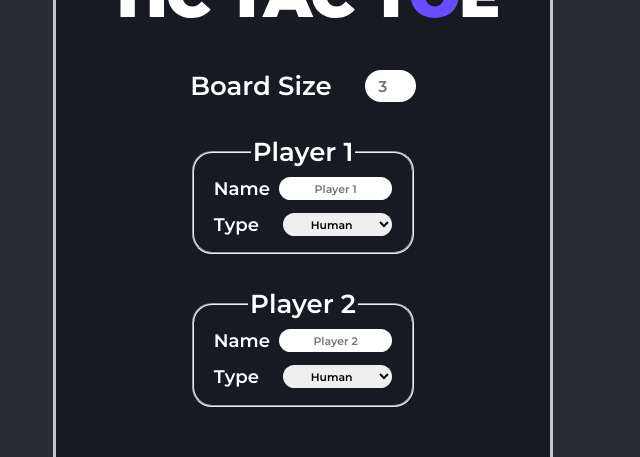
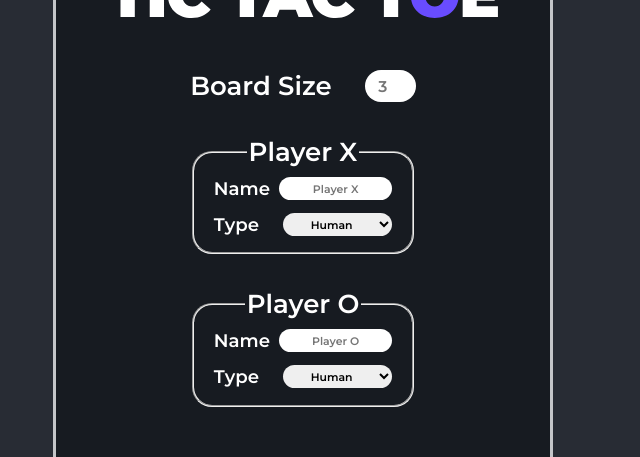
Before and after one commit to tomas-sucena/2025-FEUP-IA, a React (Create React App) app in the folder proj1/: page /menu/new-game in a window 1280 px wide. Shown: the part 187-644 px from the top of the page, without its empty margins (337-977 px from the left). Built offline with nearby package versions, Linux system fonts and the light colour scheme.

Commit message:
feat(proj1): pass variables to game

```diff
--- a/proj1/src/components/Board.tsx
+++ b/proj1/src/components/Board.tsx
@@ -20,7 +20,7 @@ interface BoardProps {
   /** the index of the small board the next player has to play in */
   nextSmallBoardIndex: number;
   /** a function to be called when a tile is clicked */
-  onTileClick: (smallBoardIndex: number, tileIndex: number) => void;
+  handleTileClick: (smallBoardIndex: number, tileIndex: number) => void;
 }
 
 export default function Board({
@@ -28,7 +28,7 @@ export default function Board({
   board,
   smallBoards,
   nextSmallBoardIndex,
-  onTileClick,
+  handleTileClick,
 }: BoardProps) {
   // set the board size in CSS
   const style = { '--size': size } as React.CSSProperties;
@@ -42,7 +42,7 @@ export default function Board({
           disabled={
             nextSmallBoardIndex >= 0 && nextSmallBoardIndex !== smallBoardIndex
           }
-          onTileClick={onTileClick.bind(null, smallBoardIndex)}
+          handleTileClick={handleTileClick.bind(null, smallBoardIndex)}
         />
       ))}
     </div>
--- /dev/null
+++ b/proj1/src/components/NewGameMenu.tsx
@@ -0,0 +1,65 @@
+import { useNavigate } from 'react-router';
+import { GameState } from '../game/state';
+import { GamePlayer } from '../game/player';
+
+// components
+import PlayerMenu from './PlayerMenu';
+
+const parsePlayer = (data: FormData, symbol: string): GamePlayer => {
+  const player = `player-${symbol}`;
+  const name: string =
+    data.get(`${player}-name`)?.toString() ?? `Player ${symbol}`;
+  const type: string = data.get(`${player}-type`)!.toString();
+  const depth: number = Number(data.get(`${player}-depth`)?.toString());
+
+  return type === 'Human'
+    ? GamePlayer.human(name, symbol)
+    : GamePlayer.AI(name, symbol, depth);
+};
+
+export default function NewGameMenu() {
+  const navigate = useNavigate();
+
+  // a function to store the form data and redirect to the game
+  const handleSubmit = (event: React.FormEvent<HTMLFormElement>) => {
+    // prevent the event from sending the request
+    event.preventDefault();
+
+    // fetch the form data
+    const data = new FormData(event.currentTarget);
+
+    // initialize the game variables
+    const state = GameState.fromSize(Number(data.get('size')) || 3);
+    const playerX = parsePlayer(data, 'X');
+    const playerO = parsePlayer(data, 'O');
+
+    // store the game variables
+    localStorage.setItem('state', JSON.stringify(state));
+    localStorage.setItem('player-X', JSON.stringify(playerX));
+    localStorage.setItem('player-O', JSON.stringify(playerO));
+
+    navigate('/game');
+  };
+
+  return (
+    <>
+      <form
+        id="menu-new-game"
+        className="menu-options"
+        method="post"
+        onSubmit={handleSubmit}
+      >
+        <label>
+          Board Size
+          <input type="number" name="size" placeholder="3" min="2" max="6" />
+        </label>
+
+        <PlayerMenu symbol={'X'} />
+        <PlayerMenu symbol={'O'} />
+      </form>
+      <button form="menu-new-game" className="menu-button">
+        Play
+      </button>
+    </>
+  );
+}
--- /dev/null
+++ b/proj1/src/components/PlayerMenu.tsx
@@ -0,0 +1,66 @@
+import { useState } from 'react';
+
+/**
+ * Renders a menu with options for configuring a player.
+ * @param symbol the player's symbol
+ * @returns a menu with options for configuring a player
+ */
+export default function PlayerMenu({ symbol }: { symbol: string }) {
+  const typeOptions = ['Human', 'AI'];
+  const difficultyOptions = [
+    { label: 'Random', depth: 0 },
+    { label: 'Easy', depth: 1 },
+    { label: 'Medium', depth: 3 },
+    { label: 'Hard', depth: 5 },
+  ];
+
+  // initialize the state
+  const [playerType, setPlayerType] = useState('Human');
+
+  return (
+    <fieldset>
+      <legend>Player {symbol}</legend>
+
+      <label>
+        Name
+        <input
+          name={`player-${symbol}-name`}
+          type="text"
+          placeholder={`Player ${symbol}`}
+        />
+      </label>
+
+      <label>
+        Type
+        <select
+          name={`player-${symbol}-type`}
+          value={playerType}
+          onChange={(event) => setPlayerType(event.target.value)}
+          required
+        >
+          {typeOptions.map((option) => (
+            <option key={`player-type-${option}`} value={option}>
+              {option}
+            </option>
+          ))}
+        </select>
+      </label>
+
+      {playerType === 'AI' && (
+        <label>
+          Difficulty
+          <select name={`player-${symbol}-depth`}>
+            {difficultyOptions.map((option) => (
+              <option
+                key={`player-difficulty-${option.label}`}
+                value={option.depth}
+              >
+                {option.label}
+              </option>
+            ))}
+          </select>
+        </label>
+      )}
+    </fieldset>
+  );
+}
--- a/proj1/src/components/SmallBoard.tsx
+++ b/proj1/src/components/SmallBoard.tsx
@@ -16,14 +16,14 @@ interface SmallBoardProps {
   /** indicates if the tiles on the small board can be clicked */
   disabled: boolean;
   /** a function to be called when a tile is clicked */
-  onTileClick: (tileIndex: number) => void;
+  handleTileClick: (tileIndex: number) => void;
 }
 
 export default function SmallBoard({
   smallBoard,
   winner,
   disabled,
-  onTileClick,
+  handleTileClick,
 }: SmallBoardProps) {
   return (
     <div
@@ -36,7 +36,7 @@ export default function SmallBoard({
         <Tile
           symbol={symbol}
           disabled={disabled}
-          onClick={onTileClick.bind(null, tileIndex)}
+          onClick={handleTileClick.bind(null, tileIndex)}
         />
       ))}
     </div>
--- a/proj1/src/game/AI.ts
+++ b/proj1/src/game/player.ts
@@ -24,52 +24,44 @@ class Node {
 /**
  * The computer player.
  */
-export class GameAI {
-  player: string;
+export class GamePlayer {
+  name: string;
+  symbol: string;
   opponent: string;
   chooseMove?: (state: GameState) => GameMove;
 
   /**
    * Initializes the computer player.
-   * @param player the AI's symbol
+   * @param name the name of the player
+   * @param symbol the AI's symbol
    */
-  private constructor(player: string) {
-    this.player = player;
-    this.opponent = player === 'X' ? 'O' : 'X';
+  private constructor(name: string, symbol: string) {
+    this.name = name;
+    this.symbol = symbol;
+    this.opponent = symbol === 'X' ? 'O' : 'X';
   }
 
   /**
-   * Creates an easy computer player.
-   * @param player the AI's symbol
-   * @returns an easy computer player
+   * Creates a random computer player.
+   * @param name the name of the player
+   * @param symbol the player's symbol
+   * @returns a random computer player
    */
-  static easy(player: string) {
-    const AI = new GameAI(player);
-    AI.chooseMove = AI.randomMove;
-
-    return AI;
+  static human(name: string, symbol: string) {
+    return new GamePlayer(name, symbol);
   }
 
   /**
-   * Creates a medium computer player.
-   * @param player the AI's symbol
-   * @returns a medium computer player
+   * Creates a computer player.
+   * @param name the name of the computer player
+   * @param symbol the computer player's symbol
+   * @param depth the depth the computer player will run Minimax with
+   * @returns a computer player
    */
-  static medium(player: string) {
-    const AI = new GameAI(player);
-    AI.chooseMove = (state) => AI.minimax(state, 5);
-
-    return AI;
-  }
-
-  /**
-   * Creates a medium computer player.
-   * @param player the AI's symbol
-   * @returns a medium computer player
-   */
-  static hard(player: string) {
-    const AI = new GameAI(player);
-    AI.chooseMove = (state) => AI.minimax(state, 7);
+  static AI(name: string, symbol: string, depth: number) {
+    const AI = new GamePlayer(name, symbol);
+    AI.chooseMove =
+      depth > 0 ? (state) => AI.minimax(state, depth) : AI.randomMove;
 
     return AI;
   }
@@ -97,7 +89,7 @@ export class GameAI {
         heuristic({
           state,
           move,
-          player: this.player,
+          player: this.symbol,
           opponent: this.opponent,
         }),
       0,
--- a/proj1/src/pages/NewGameMenu.tsx
+++ /dev/null
@@ -1,85 +0,0 @@
-import { useState } from 'react';
-
-// a menu for configuring the players
-const PlayerMenu = ({ player }: { player: number }) => {
-  const typeOptions = ['Human', 'AI'];
-  const difficultyOptions = [
-    { label: 'Random', depth: 0 },
-    { label: 'Easy', depth: 1 },
-    { label: 'Medium', depth: 3 },
-    { label: 'Hard', depth: 5 },
-  ];
-
-  // initialize the state
-  const [playerType, setPlayerType] = useState('Human');
-
-  return (
-    <fieldset>
-      <legend>Player {player}</legend>
-
-      <label>
-        Name
-        <input
-          name={`player-${player}-name`}
-          type="text"
-          placeholder={`Player ${player}`}
-        />
-      </label>
-
-      <label>
-        Type
-        <select
-          name={`player-${player}-name`}
-          value={playerType}
-          onChange={(event) => setPlayerType(event.target.value)}
-          required
-        >
-          {typeOptions.map((option) => (
-            <option key={`type-${option}`} value={option}>
-              {option}
-            </option>
-          ))}
-        </select>
-      </label>
-
-      {playerType === 'AI' && (
-        <label>
-          Difficulty
-          <select name={`player-${player}-difficulty`}>
-            {difficultyOptions.map((option) => (
-              <option key={`difficulty-${option.depth}`} value={option.depth}>
-                {option.label}
-              </option>
-            ))}
-          </select>
-        </label>
-      )}
-    </fieldset>
-  );
-};
-
-export default function NewGameMenu() {
-  const options = [
-    { label: 'New Game', route: '/new-game' },
-    { label: 'Continue', route: '/game' },
-    { label: 'Load Game', action: () => {} },
-    { label: 'Credits', route: '/new-game' },
-  ];
-
-  return (
-    <>
-      <form id="game-settings" className="menu-options" method="post">
-        <label>
-          Board Size
-          <input type="number" name="size" placeholder="3" min="2" max="6" />
-        </label>
-
-        <PlayerMenu player={1} />
-        <PlayerMenu player={2} />
-      </form>
-      <button form="game-settings" className="menu-button">
-        Play
-      </button>
-    </>
-  );
-}
```
Also changed, not shown: proj1/src/components/App.tsx (+6 -4 lines), proj1/src/pages/Game.tsx (renamed from proj1/src/components/Game.tsx, +7 -7 lines), proj1/src/components/MainMenu.tsx (renamed from proj1/src/pages/MainMenu.tsx), proj1/src/components/PlayerMenu.css (added), proj1/src/pages/Menu.css (renamed from proj1/src/components/Menu.css), proj1/src/pages/Menu.tsx (renamed from proj1/src/components/Menu.tsx).
